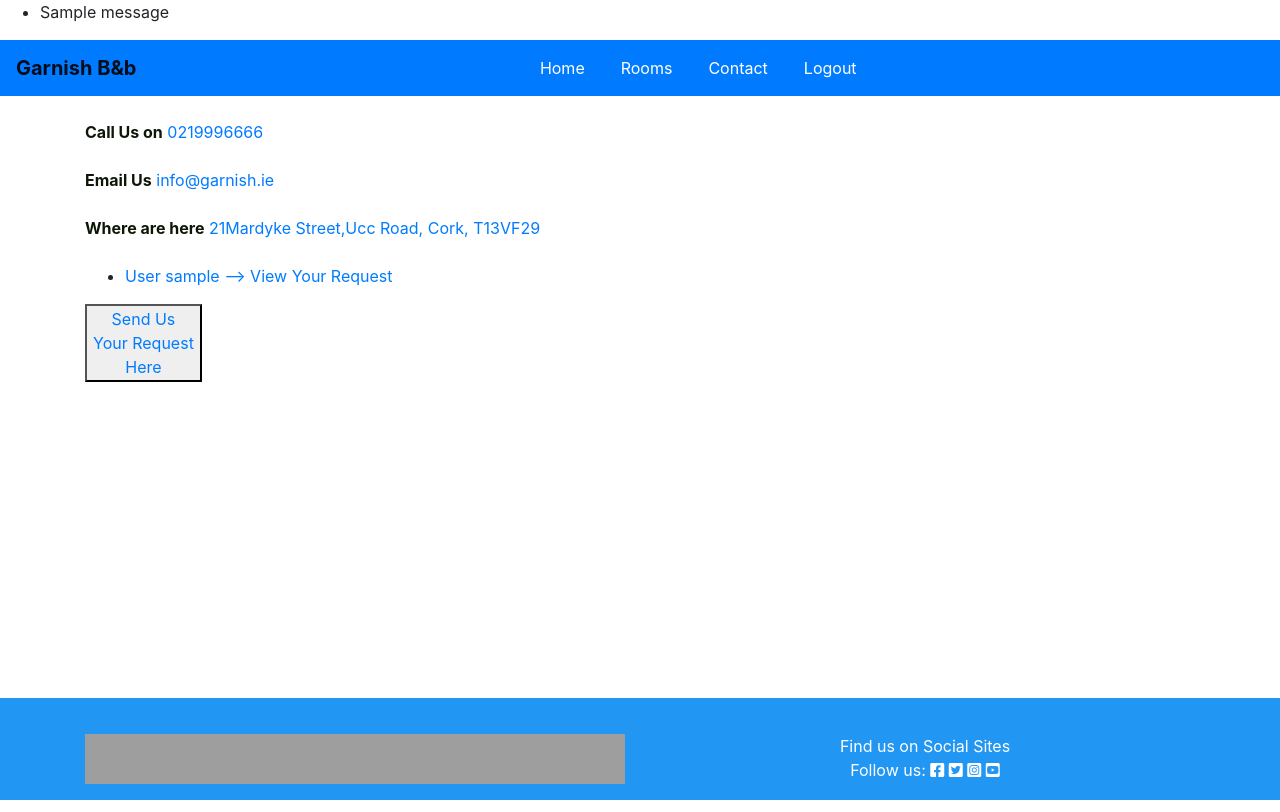
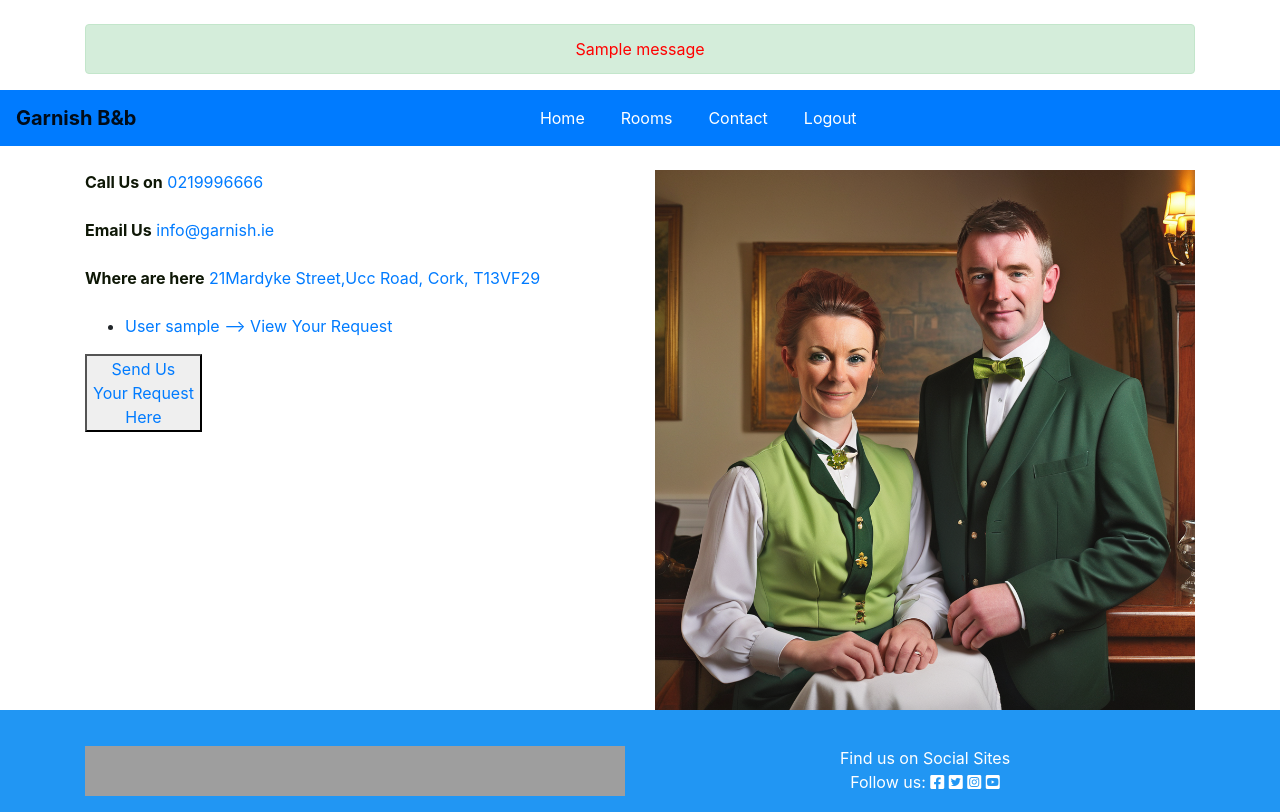
Before and after one commit to tugii21/Garnish, a Django app: page /contact/contacts/ in a window 1280 px wide. Run offline with Django 4.2, Linux system fonts and the light colour scheme; a user stored in the database is signed in; tables that the repository leaves empty hold one stand-in row (values such as "Sample post"); one stand-in notice (Sample message) is shown; some libraries are stand-ins or nearby versions; grey boxes are pictures that could not be loaded.

Commit message:
image add to contact page 1

```diff
--- a/templates/base.html
+++ b/templates/base.html
@@ -61,10 +61,8 @@
             </ul>
         </div>
     </nav>
-
-
-
-
+    {% if messages %}
+    {% endif %}
 
     <div class="container mt-4">
         {% block content %}
--- a/templates/contact_detail.html
+++ b/templates/contact_detail.html
@@ -5,6 +5,8 @@
 {% endblock %}
 
 {% block content %}
+
+
 <strong style="color: rgb(14, 23, 6);">Call Us on</strong>
 <a href="tel:0219996666">0219996666</a>
 <br>
--- a/templates/contact_list.html
+++ b/templates/contact_list.html
@@ -1,10 +1,13 @@
 {% extends 'base.html' %}
+{% load static %}
 
 {% block title %}
     Contact List
 {% endblock %}
 
 {% block content %}
+<div class="row">
+    <div class="col-md-6">
      <strong style="color: rgb(14, 23, 6);">Call Us on</strong>
      <a href="tel:0219996666">0219996666</a>
      <br>
@@ -26,4 +29,10 @@
     </ul>
     <a href="{% url 'contact_create' %} "> <button type="submit">Send Us<br>
         Your Request<br>Here</a></button>
+    </div>
+    <div class="col-md-6">
+        <!-- Image -->
+        <img src="{% static 'images/hotelowner.png' %}" class="img-fluid" alt="Image">
+    </div>
+</div>
 {% endblock %}
--- a/templates/django_messages.html
+++ b/templates/django_messages.html
@@ -1,7 +1,13 @@
 {% if messages %}
-<ul class="messages">
-    {% for message in messages %}
-    <li{% if message.tags %} class="{{ message.tags }}"{% endif %}>{{ message }}</li>
-    {% endfor %}
-</ul>
+
+    <!-- Success message container -->
+    <div class="container mt-4">
+        {% if messages %}
+            {% for message in messages %}
+                <div class="alert alert-success text-center" style="color: red;">
+                    {{ message }}
+                </div>
+            {% endfor %}
+        {% endif %}
+    </div>
 {% endif %}
```
Also changed, not shown: contact/views.py (line endings or trailing spaces), static/images/hotelowner.png (added), 1 other file. Lines whose indentation alone changed are shown as unchanged.
